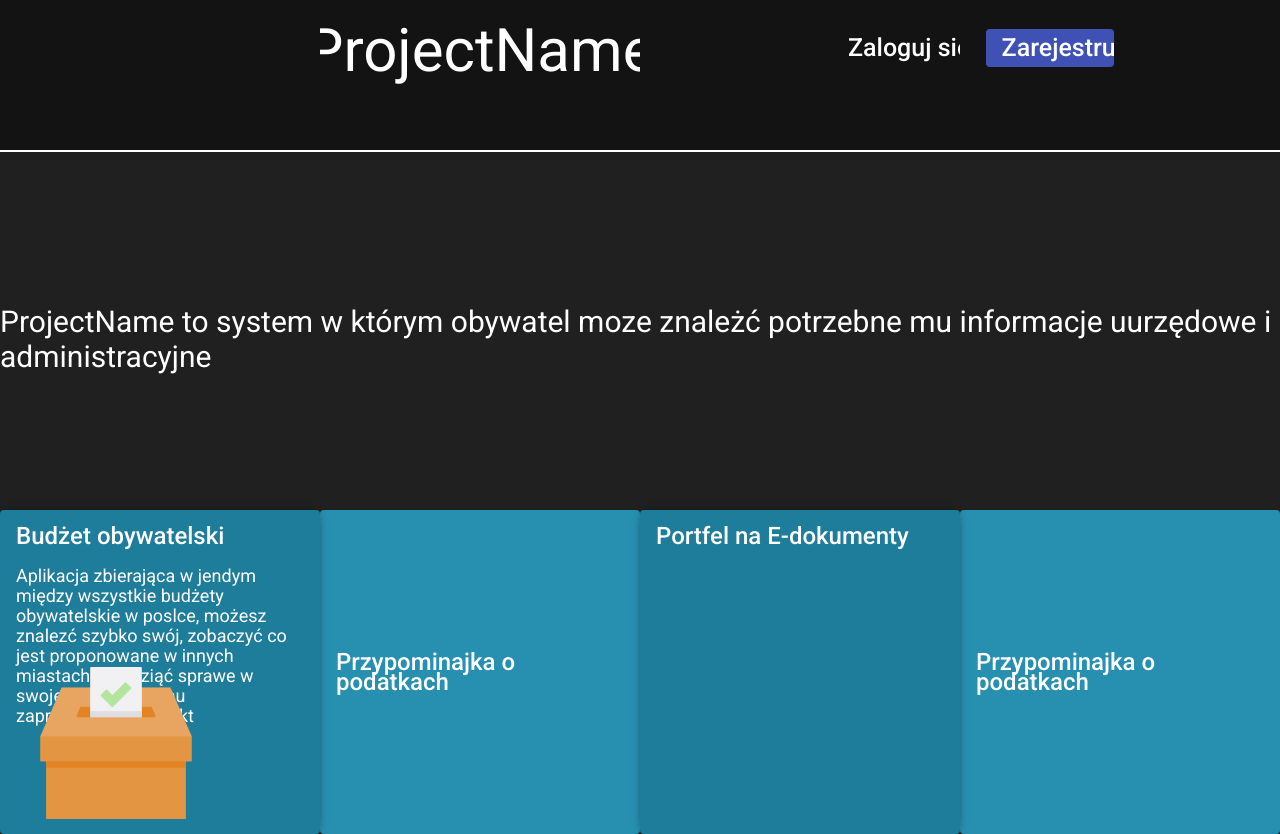
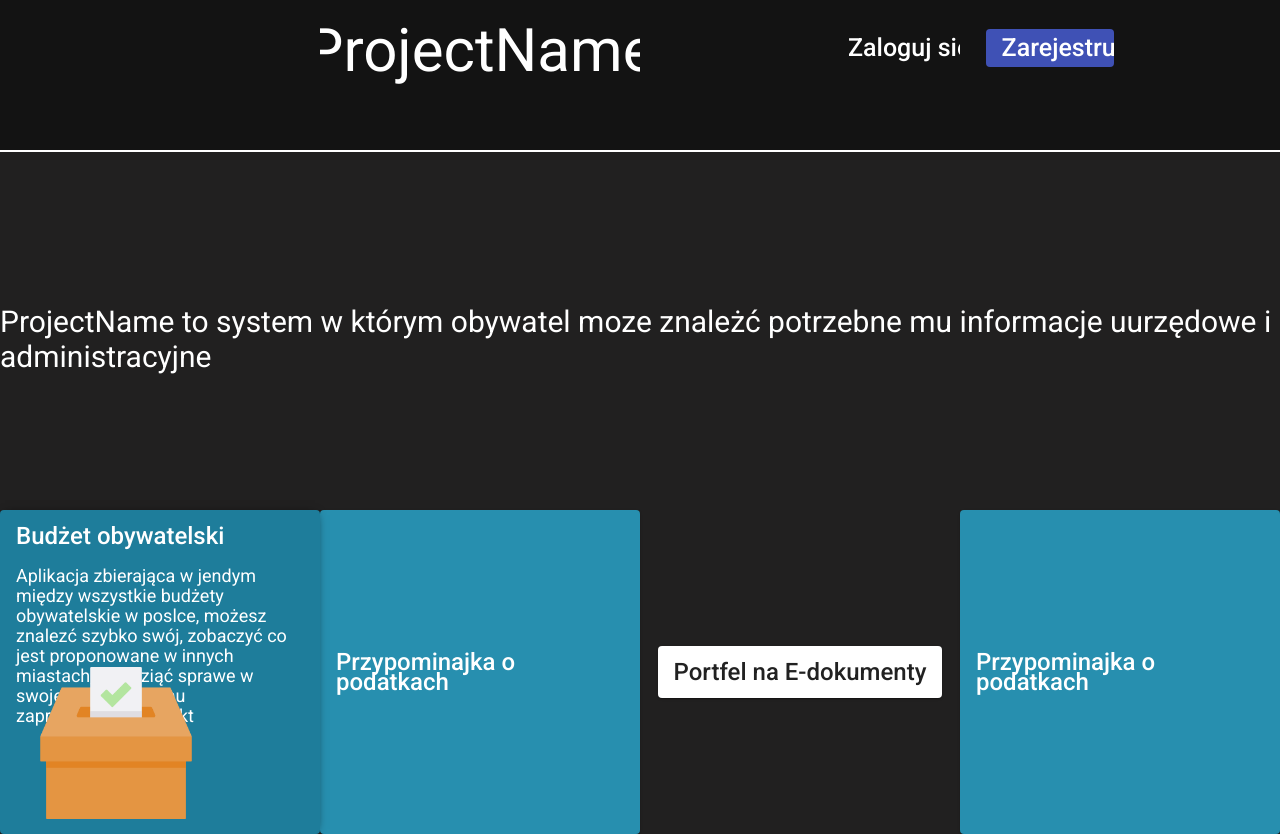
Before and after one commit to zsedevelopers/hh22-front, an Angular app: page / in a window 1280 px wide. Built offline with nearby package versions, Linux system fonts and the light colour scheme.

Commit message:
w middlebarze byl podwojny routerlink, jeden zaktua;lizowan ydrugi nie

```diff
--- a/src/app/modules/homepage/middlebar/middlebar.component.html
+++ b/src/app/modules/homepage/middlebar/middlebar.component.html
@@ -24,7 +24,7 @@
   </mat-grid-tile>
 
   <mat-grid-tile routerLink="wallet/showWallet" [style.overflow]="'visible'" [rowspan]="43" [colspan]="1">
-    <mat-card class="dark" routerLink="wallet/show">
+    <mat-card>
       <mat-card-title>Portfel na E-dokumenty</mat-card-title>
 
     </mat-card>
```
